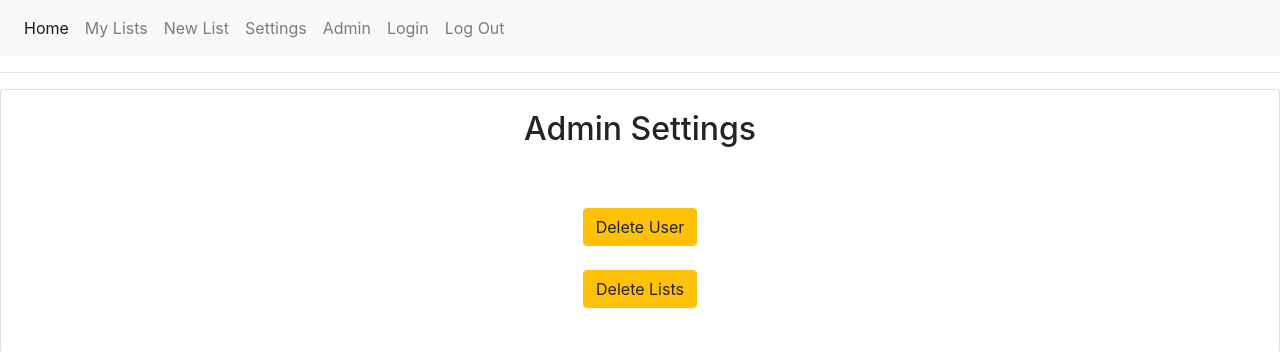
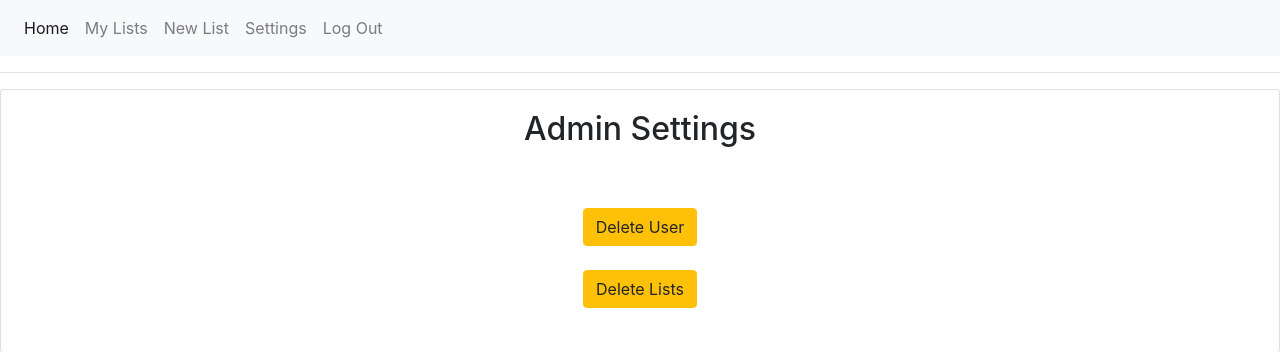
Before and after one commit to cestes-csumb/CST438-Project-02-Wishlist, a Flask app: page /adminSettings in a window 1280 px wide. Shown: the top 352 px of the page. Run offline with Flask 2, Linux system fonts and the light colour scheme; a user stored in the database is signed in; some libraries are stand-ins or nearby versions.

Commit message:
Merged/Fixed Navbar - had to merge incoming changes and fix navbar - navbar links to admin tools

```diff
--- a/templates/base.html
+++ b/templates/base.html
@@ -12,6 +12,7 @@
 <body>
 
 {% block navbar %}
+    {% if current_user.is_authenticated %}
     <nav class="navbar navbar-expand-lg navbar-light bg-light">
     <ul class="navbar-nav">
         <li class="nav-item">
@@ -26,17 +27,17 @@
         <li class="nav-item">
             <a class="nav-link" href="{{ url_for('userSettings') }}">Settings</a>
         </li>
+        {% if isAdmin == 'true' %}
             <li class="nav-item">
             <a class="nav-link" href="{{ url_for('adminSettings') }}">Admin</a>
             </li>
-    <li class="nav-item">
-        <a class="nav-link" href="{{ url_for('login') }}">Login</a>
-    </li>
+        {% endif %}
         <li class="nav-item">
             <a class="nav-link" href="{{ url_for('logout') }}">Log Out</a>
         </li>
     </ul>
     </nav>
+    {% endif %}
 {% endblock %}
 
     <hr>
```
Lines whose indentation alone changed are shown as unchanged.
